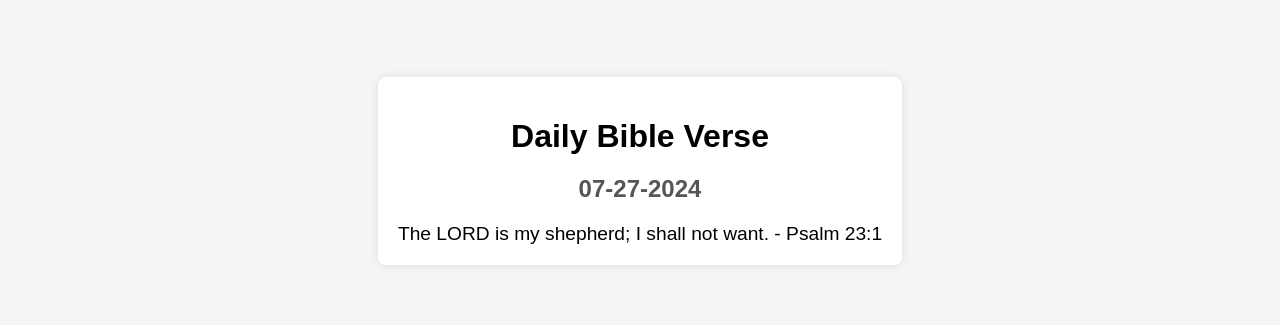
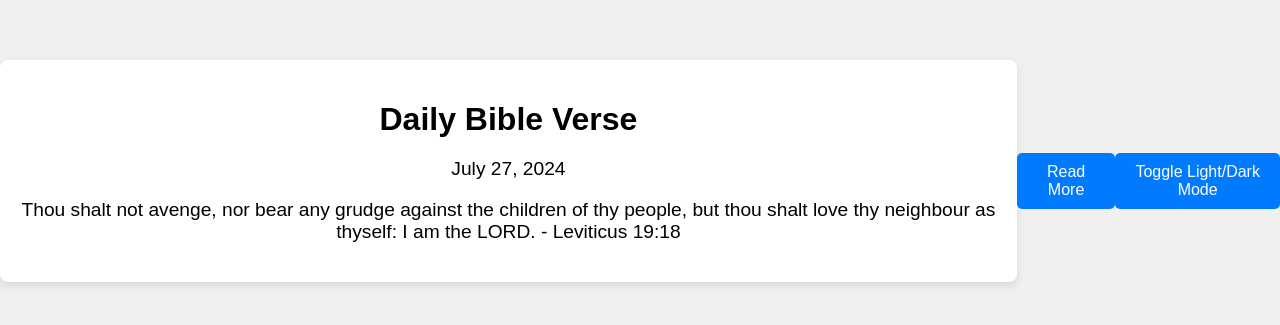
Before and after one commit to Klutzstapo/DailyBibleVerse, a plain HTML site: page index.html in a window 1280 px wide. Shown: the part 229-554 px from the top of the page. Drawn offline with Linux system fonts and the light colour scheme.

Commit message:
Update index.html

```diff
--- a/index.html
+++ b/index.html
@@ -5,55 +5,74 @@
     <meta name="viewport" content="width=device-width, initial-scale=1.0">
     <title>Daily Bible Verse</title>
     <style>
-        body {
-            font-family: Arial, sans-serif;
+        :root {
+            --background-color: #f0f0f0;
+            --text-color: #000;
+            --container-bg: #fff;
+            --button-bg: #007BFF;
+            --button-hover-bg: #0056b3;
+            --button-text-color: #fff;
+        }
+        [data-theme="dark"] {
+            --background-color: #1a1a1a;
+            --text-color: #fff;
+            --container-bg: #333;
+            --button-bg: #444;
+            --button-hover-bg: #222;
+            --button-text-color: #fff;
+        }
+        body, html {
+            height: 100%;
+            margin: 0;
             display: flex;
             justify-content: center;
             align-items: center;
-            height: 100vh;
-            margin: 0;
-            background-color: #f5f5f5;
+            font-family: Arial, sans-serif;
+            text-align: center;
+            background-color: var(--background-color);
+            color: var(--text-color);
         }
         .container {
-            text-align: center;
-            background: white;
+            max-width: 90%;
             padding: 20px;
+            background-color: var(--container-bg);
+            box-shadow: 0 4px 8px rgba(0, 0, 0, 0.1);
             border-radius: 8px;
-            box-shadow: 0 0 10px rgba(0,0,0,0.1);
-            max-width: 90%;
         }
         h1 {
-            margin-bottom: 10px;
-        }
-        h2 {
             margin-bottom: 20px;
-            color: #555;
         }
         p {
             font-size: 1.2em;
-            margin: 0;
+        }
+        .read-more, .toggle-mode {
+            margin-top: 20px;
+            padding: 10px 20px;
+            background-color: var(--button-bg);
+            color: var(--button-text-color);
+            border: none;
+            border-radius: 5px;
+            text-decoration: none;
+            font-size: 1em;
+            cursor: pointer;
+        }
+        .read-more:hover, .toggle-mode:hover {
+            background-color: var(--button-hover-bg);
         }
     </style>
 </head>
 <body>
     <div class="container">
         <h1>Daily Bible Verse</h1>
-        <h2 id="date"></h2>
-        <p id="verse">Loading...</p>
+        <p id="date"></p>
+        <p id="verse">...</p>
     </div>
+    <a href="https://www.biblegateway.com/" class="read-more" target="_blank">Read More</a>
+    <button class="toggle-mode" onclick="toggleTheme()">Toggle Light/Dark Mode</button>
 
     <script>
-        function getCurrentDate() {
-            const today = new Date();
-            const month = String(today.getMonth() + 1).padStart(2, '0');
-            const day = String(today.getDate()).padStart(2, '0');
-            const year = today.getFullYear();
-            return `${month}-${day}-${year}`;
-        }
-
-        function getDailyVerse() {
-            const verses = [
- "In the beginning God created the heaven and the earth. - Genesis 1:1",
+        const verses = [
+    "In the beginning God created the heaven and the earth. - Genesis 1:1",
     "So God created man in his own image, in the image of God created he him; male and female created he them. - Genesis 1:27",
     "Therefore shall a man leave his father and his mother, and shall cleave unto his wife: and they shall be one flesh. - Genesis 2:24",
     "But as for you, ye thought evil against me; but God meant it unto good, to bring to pass, as it is this day, to save much people alive. - Genesis 50:20",
@@ -153,15 +172,25 @@
     "Be careful for nothing; but in every thing by prayer and supplication with thanksgiving let your requests be made known unto God. - Philippians 4:6",
     "For I am persuaded, that neither death, nor life, nor angels, nor principalities, nor powers, nor things present, nor things to come, Nor height, nor depth, nor any other creature, shall be able to separate us from the love of God, which is in Christ Jesus our Lord. - Romans 8:38-39",
     "For the wages of sin is death; but the gift of God is eternal life through Jesus Christ our Lord. - Romans 6:23",
-    "For God hath not given us the spirit of fear; but of power, and of love, and of a sound mind. - 2 Timothy 1:7"
-            ];
-            const index = new Date().getDate() % verses.length;
-            return verses[index];
-        }
+    "For God hath not given us the spirit of fear; but of power, and of love, and of a sound mind. - 2 Timothy 1:7",
+    "Let your conversation be without covetousness; and be content with such things as ye have: for he hath said, I will never leave thee, nor forsake thee. - Hebrews 13:5",
+    "The LORD is my shepherd; I shall not want. - Psalm 23:1",
+    "I can do all things through Christ which strengtheneth me. - Philippians 4:13",
+    "In the beginning was the Word, and the Word was with God, and the Word was God. - John 1:1"
+        ];
 
-        window.onload = function() {
-            document.getElementById('date').innerText = getCurrentDate();
-            document.getElementById('verse').innerText = getDailyVerse();
+        const today = new Date();
+        const dateStr = today.toLocaleDateString("en-US", { month: 'long', day: 'numeric', year: 'numeric' });
+        const verseIndex = today.getDay(); // Change this to `today.getDate() % verses.length` to cycle through all 365 verses
+        const verseStr = verses[verseIndex];
+
+        document.getElementById("date").innerText = dateStr;
+        document.getElementById("verse").innerText = verseStr;
+
+        function toggleTheme() {
+            const currentTheme = document.documentElement.getAttribute("data-theme");
+            const newTheme = currentTheme === "dark" ? "light" : "dark";
+            document.documentElement.setAttribute("data-theme", newTheme);
         }
     </script>
 </body>
```
